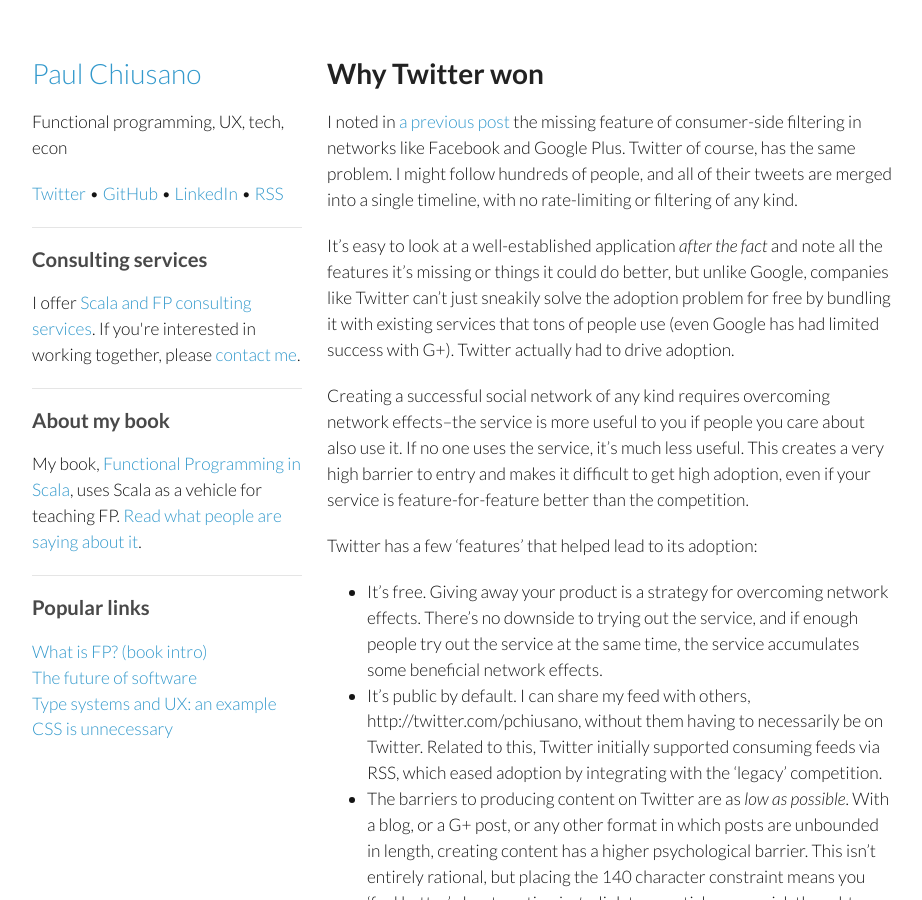
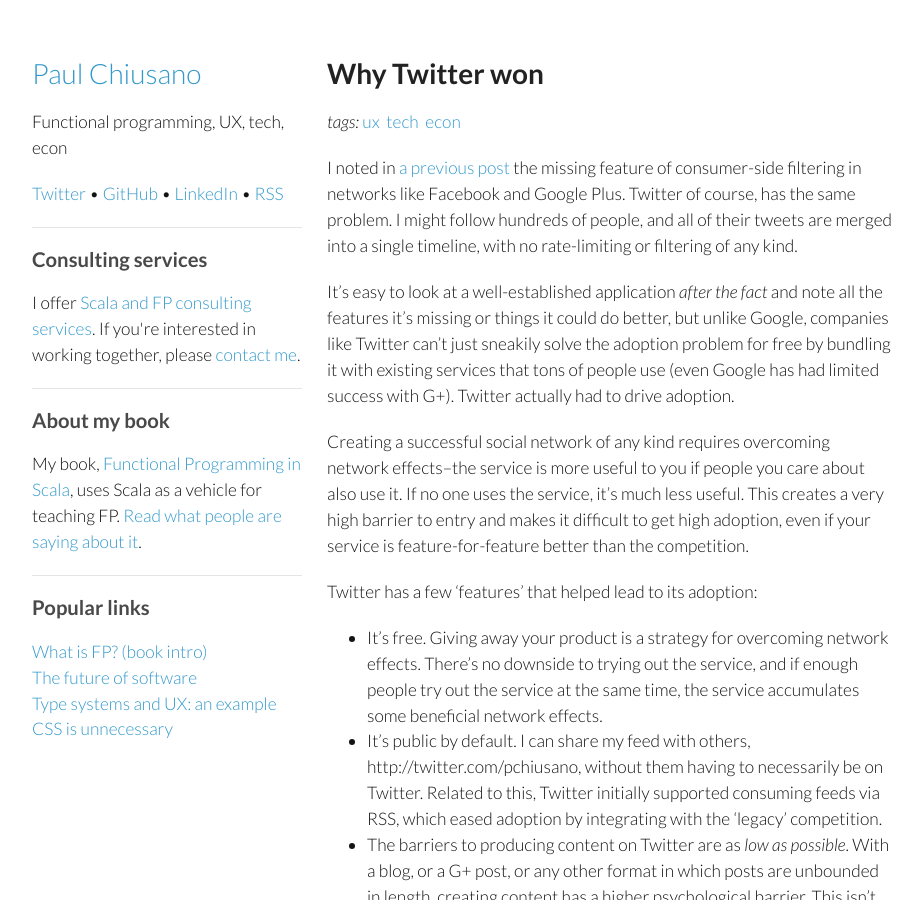
Before and after one commit to pchiusano/pchiusano.github.io, a Jekyll site: the page built from _posts/2014-05-21-why-twitter-won.markdown, in a window 1280 px wide and 900 px high. Shown: the whole window, without its empty margins (178-1100 px from the left). Built offline with Jekyll 4.4.1, drawn with Linux system fonts in a browser that asks for light colours; comment, search, counter and statistics services are not loaded.

Commit message:
Update post.html

```diff
--- a/_layouts/post.html
+++ b/_layouts/post.html
@@ -19,6 +19,11 @@
       {% include header.html %}
       <section>
       <h1>{{ page.title }}</h1>
+      <p><i>tags:</i>
+        {% for c in page.categories %}
+        <a href="/{{c}}">{{c}}</a>&nbsp;
+        {% endfor %}
+      </p>
       {{content}}
       {% include comments.html %}
       {% include footer.html %}
```
